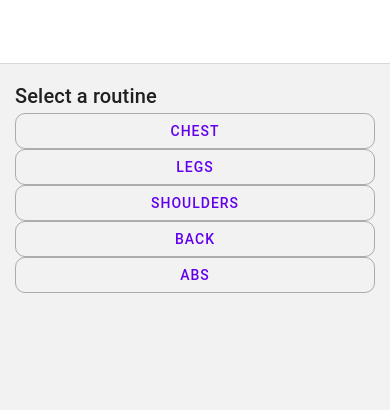
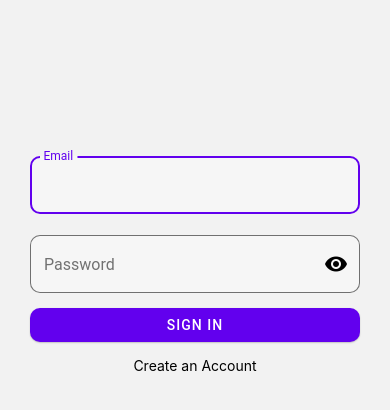
Before and after one commit to Vadlusk/Exercise-Tracker-Mobile, a React Native app: screen / in a window 390 px wide. Shown: the top 410 px of the page. Built offline with nearby package versions, Linux system fonts and the light colour scheme.

Commit message:
:sparkles: feat: add SignInStack with SignIn and CreateAccount screens

```diff
--- a/app/navigators/index.jsx
+++ b/app/navigators/index.jsx
@@ -9,27 +9,33 @@ import Rest from '../screens/Rest'
 import StartRoutine from '../screens/StartRoutine'
 import FinishRoutine from '../screens/FinishRoutine'
 
+import CreateAccount from '../screens/CreateAccount'
+import SignIn from '../screens/SignIn'
+
 const Stack = createNativeStackNavigator()
 
 const RoutineStack = () => (
-  <Stack.Navigator initialRouteName="StartRoutine" screenOptions={{ headerShown: false }}>
+  <Stack.Navigator initialRouteName="SelectRoutine" screenOptions={{ title: '' }}>
     <Stack.Screen name="Exercise" component={Exercise} />
     <Stack.Screen name="Rest" component={Rest} />
     <Stack.Screen name="StartRoutine" component={StartRoutine} />
     <Stack.Screen name="FinishRoutine" component={FinishRoutine} />
+    <Stack.Screen name="SelectRoutine" component={SelectRoutine} options={{ headerShown: false }} />
+  </Stack.Navigator>
+)
+
+const SignInStack = () => (
+  <Stack.Navigator initialRouteName="SignIn" screenOptions={{ headerShown: false }}>
+  <Stack.Screen name="CreateAccount" component={CreateAccount} />
+  <Stack.Screen name="SignIn" component={SignIn} />
   </Stack.Navigator>
 )
 
 const AppNavigator = () => (
   <CurrentRoutineContextProvider>
-    <Stack.Navigator
-      initialRouteName="SelectRoutine"
-      screenOptions={{
-        title: ''
-      }}
-    >
+    <Stack.Navigator initialRouteName="SignInStack" screenOptions={{ headerShown: false }}>
       <Stack.Screen name="RoutineStack" component={RoutineStack} />
-      <Stack.Screen name="SelectRoutine" component={SelectRoutine} />
+      <Stack.Screen name="SignInStack" component={SignInStack} />
     </Stack.Navigator>
   </CurrentRoutineContextProvider>
 )
--- /dev/null
+++ b/app/screens/CreateAccount/index.jsx
@@ -0,0 +1,75 @@
+import React, { useState } from 'react'
+import { useNavigation, Link } from '@react-navigation/native'
+import { StyleSheet, KeyboardAvoidingView, Platform } from 'react-native'
+import { TextInput, Button, Caption } from 'react-native-paper'
+
+const CreateAccount = () => {
+  const navigation = useNavigation()
+
+  const [email, setEmail] = useState('')
+  const [password, setPassword] = useState('')
+  const [isPasswordVisible, setIsPasswordVisible] = useState(false)
+
+  return (
+    <KeyboardAvoidingView
+      style={styles.screen}
+      behavior={Platform.OS === 'ios' ? 'padding' : 'height'}
+    >
+      <TextInput
+        style={[styles.input, styles.email]}
+        label="Email"
+        value={email}
+        onChangeText={text => setEmail(text)}
+        autoCompleteType="email"
+        autoFocus
+      />
+      <TextInput
+        style={styles.input}
+        label="Password"
+        value={password}
+        onChangeText={text => setPassword(text)}
+        autoCompleteType="password"
+        secureTextEntry={!isPasswordVisible}
+        right={
+          <TextInput.Icon
+            name={isPasswordVisible ? 'eye-off' : 'eye'}
+            onPress={() => setIsPasswordVisible(!isPasswordVisible)}
+          />
+        }
+      />
+      <Caption>* must have at least 8 characters, one number, and an upper and lowercase letter</Caption>
+
+      <Button
+        style={[styles.input, styles.button]}
+        mode="contained"
+        onPress={() => { navigation.navigate('RoutineStack', { screen: 'SelectRoutine' }) }}
+      >
+        Create an account
+      </Button>
+
+      <Link to={{ screen: 'SignIn' }}>
+        Sign In
+      </Link>
+    </KeyboardAvoidingView>
+  )
+}
+
+export default CreateAccount
+
+const styles = StyleSheet.create({
+  screen: {
+    flex: 1,
+    alignItems: 'center',
+    padding: 30,
+    paddingTop: 150
+  },
+  input: {
+    width: '100%'
+  },
+  email: {
+    marginBottom: 30
+  },
+  button: {
+    marginTop: 30
+  }
+})
--- /dev/null
+++ b/app/screens/SignIn/index.jsx
@@ -0,0 +1,74 @@
+import React, { useState } from 'react'
+import { useNavigation, Link } from '@react-navigation/native'
+import { StyleSheet, KeyboardAvoidingView, Platform } from 'react-native'
+import { TextInput, Button } from 'react-native-paper'
+
+const SignIn = () => {
+  const navigation = useNavigation()
+
+  const [email, setEmail] = useState('')
+  const [password, setPassword] = useState('')
+  const [isPasswordVisible, setIsPasswordVisible] = useState(false)
+
+  return (
+    <KeyboardAvoidingView
+      style={styles.screen}
+      behavior={Platform.OS === 'ios' ? 'padding' : 'height'}
+    >
+      <TextInput
+        style={styles.input}
+        mode="outlined"
+        label="Email"
+        value={email}
+        onChangeText={text => setEmail(text)}
+        autoCompleteType="email"
+        autoFocus
+      />
+      <TextInput
+        style={styles.input}
+        mode="outlined"
+        label="Password"
+        value={password}
+        onChangeText={text => setPassword(text)}
+        autoCompleteType="password"
+        secureTextEntry={!isPasswordVisible}
+        right={
+          <TextInput.Icon
+            name={isPasswordVisible ? 'eye-off' : 'eye'}
+            onPress={() => setIsPasswordVisible(!isPasswordVisible)}
+          />
+        }
+      />
+
+      <Button
+        style={styles.input}
+        mode="contained"
+        onPress={() => { navigation.navigate('RoutineStack', { screen: 'SelectRoutine' }) }}
+      >
+        Sign In
+      </Button>
+
+      <Link to={{ screen: 'CreateAccount' }}>
+        Create an Account
+      </Link>
+    </KeyboardAvoidingView>
+  )
+}
+
+export default SignIn
+
+const styles = StyleSheet.create({
+  screen: {
+    flex: 1,
+    alignItems: 'center',
+    padding: 30,
+    paddingTop: 150
+  },
+  error: {
+    color: 'red'
+  },
+  input: {
+    width: '100%',
+    marginBottom: 15
+  }
+})
```
